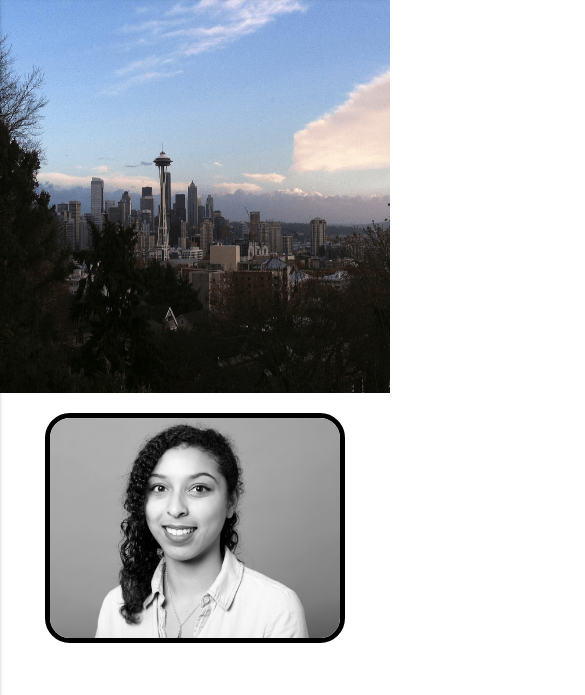
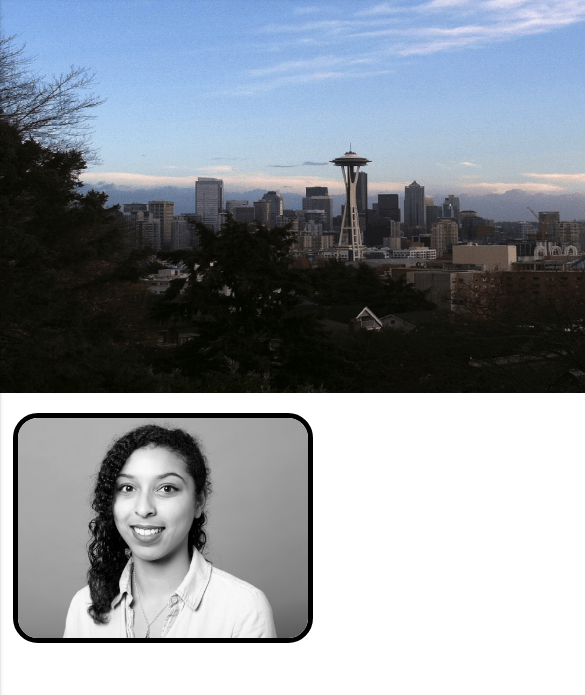
Before and after one commit to jaderosse/portfolio, a plain HTML site: page about.html in a window 390 px wide. Shown: the part 83-778 px from the top of the page, 585 px wide, since content can reach past the window. Drawn offline with nearby package versions, Linux system fonts and the light colour scheme; a script that the page names is missing.

Commit message:
fixed a bit of about page layout, still want to work on landing page

```diff
--- a/about.html
+++ b/about.html
@@ -32,7 +32,7 @@
 		<h2 id="about-type"></h2>
 	</div>
 	<div id="about-row" class="row">
-		<div class="col s10 offset-s1 col m4">
+		<div class="col s10 col m4 offset-m1">
 			<img id="me" src="imgs/BW_Jade_23320.jpg">
 		</div>
 		<div id="brand" class="col s10 offset-s1 col m4 offset-m2">
--- a/style.css
+++ b/style.css
@@ -286,6 +286,7 @@ b {
 @media screen and (max-width: 800px){
 	#bout img {
 		height: 420px;
+		width: auto;
 	}
 }
 
```
